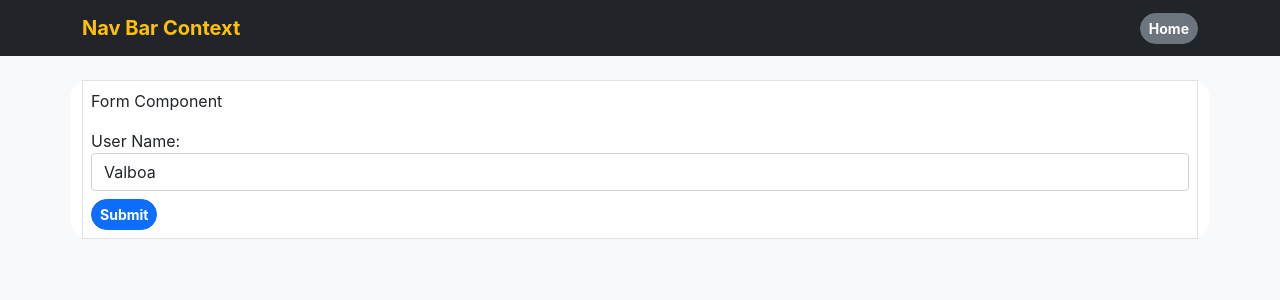
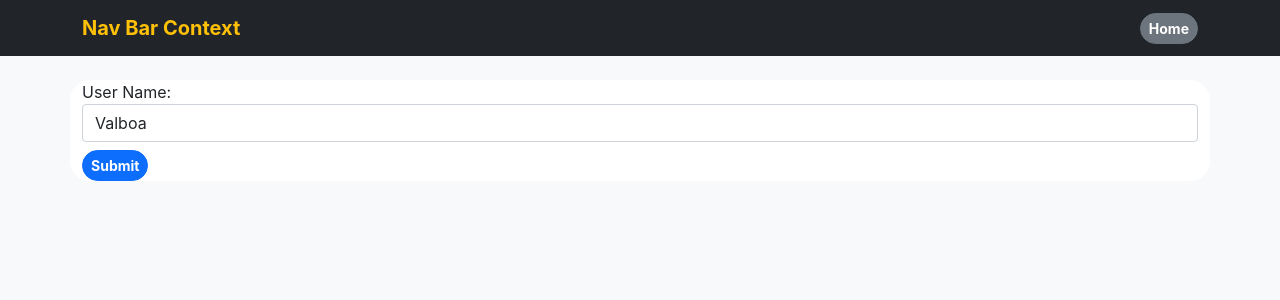
Before and after one commit to Virgilio-D-Cabading-Jr/Coding_Dojo_MERN_Stack_React_Functional_Components, a React (Create React App) app: page / in a window 1280 px wide. Shown: the top 300 px of the page. Built offline with nearby package versions, Linux system fonts and the light colour scheme.

Commit message:
remove border and label on form component

```diff
--- a/src/components/FormComponent.jsx
+++ b/src/components/FormComponent.jsx
@@ -16,8 +16,7 @@ const FormComp = () => {
 
     // //// OUTPUT ////////////////////////////////////////////
     return (
-        <div className='border p-2'>
-            <p>Form Component</p>
+        <div>
             <form>
                 <div class="form-group mb-2">
                     <label for="userName">User Name:</label>
```
